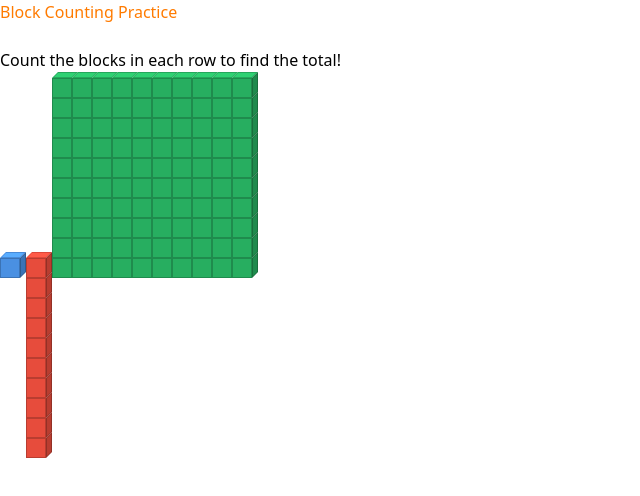
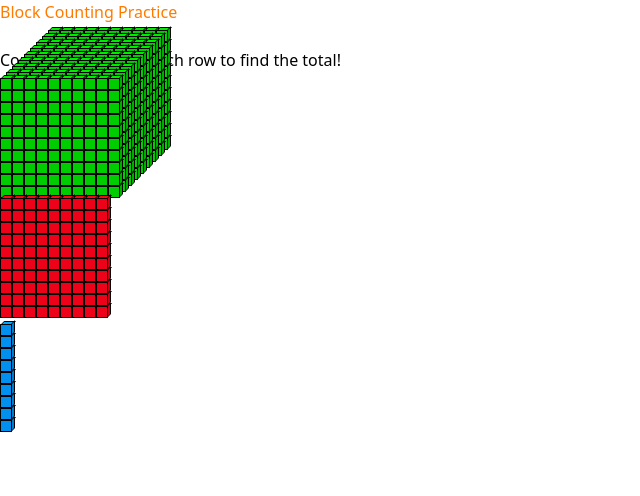
Before and after one commit to Content-Interactives/count_blocks, a React (Vite) app: page / in a window 1280 px wide. Shown: the top 496 px of the page, without its empty margins (0-640 px from the left). Built offline with nearby package versions, Linux system fonts and the light colour scheme.

Commit message:
fixed blocks

```diff
--- /dev/null
+++ b/src/components/Blocks.css
@@ -0,0 +1,112 @@
+/* CSS variables-driven isometric cube */
+
+.blocks-row {
+  display: flex;
+  flex-wrap: wrap;
+  align-items: center;
+}
+
+.blocks-column {
+  display: inline-flex;
+  flex-direction: column;
+  align-items: flex-start;
+}
+
+.blocks-grid {
+  display: inline-flex;
+  flex-direction: column;
+  align-items: flex-start;
+}
+
+.blocks-row--nowrap {
+  flex-wrap: nowrap;
+}
+
+/* Stacking multiple 100-block grids */
+.hundreds-stack {
+  position: relative;
+  display: inline-block;
+  z-index: 1;
+}
+
+.hundred-layer {
+  position: absolute;
+  top: 0;
+  left: 0;
+  transform: translate(var(--dx, 0px), var(--dy, 0px));
+}
+
+.hundred-layer--base {
+  position: relative;
+}
+
+/* OneBlock: remove hover highlighting */
+.one-group { position: relative; }
+
+.one-block {
+  position: relative;
+  display: inline-block;
+  width: var(--size);
+  height: var(--size);
+  margin-right: var(--margin-right, 20px);
+  margin-top: var(--margin-top, 2px);
+  background: var(--color);
+  border: var(--border) solid #000;
+  box-sizing: border-box;
+  z-index: var(--z);
+  border-radius: var(--border-radius);
+  /* no hover cursor/transition */
+}
+
+/* No per-block glow; group-level only */
+
+/* TenBlock: hover a column to glow all its blocks */
+.ten-column { position: relative; }
+
+/* HundredBlock: hover a stack layer to glow all its blocks */
+/* hundred-layer: no hover overlay */
+
+/* geometry helpers */
+:root {
+  --iso-top-depth: 0.35; /* fraction of size */
+  --iso-right-width: 0.35; /* fraction of size */
+  /* fine-tune alignment as fractions of size (negative moves up/left) */
+  --top-left-adjust: -0.02;    /* shift the top face slightly left */
+  --right-top-adjust: -0.0375; /* lift the right face slightly up */
+}
+
+/* render faces using pseudo-elements to reduce DOM */
+.one-block::before,
+.one-block::after {
+  content: '';
+  position: absolute;
+  box-sizing: border-box;
+  background: var(--color);
+  border: var(--border) solid #000;
+  border-radius: var(--border-radius);
+  pointer-events: none;
+}
+
+/* Top face: sits above, skewed on X */
+.one-block::before {
+  /* top face */
+  left: calc(var(--border) * -1.05 + var(--size) * var(--top-left-adjust));
+  width: var(--size);
+  height: calc(var(--size) * var(--iso-top-depth));
+  top: calc(var(--size) * var(--iso-top-depth) * -1.05);
+  transform: skewX(-45deg);
+  transform-origin: bottom left;
+  filter: brightness(1.15);
+}
+
+/* Right face: sits to the right, skewed on Y */
+.one-block::after {
+  /* right face */
+  top: calc(var(--size) * var(--right-top-adjust) * 1.65);
+  right: calc(var(--size) * var(--iso-right-width) * -1.07);
+  width: calc(var(--size) * var(--iso-right-width));
+  height: var(--size);
+  transform: skewY(-45deg);
+  transform-origin: bottom left;
+  filter: brightness(0.85);
+}
--- a/src/components/Blocks.jsx
+++ b/src/components/Blocks.jsx
@@ -1,176 +1,111 @@
 import React from 'react';
+import './Blocks.css';
 
-// Single unit cube
-export const OneBlock = ({ size = 20, color = '#4a90e2' }) => {
+const size = 12;
+
+// Single unit cube; adjustable via CSS variables
+export const OneBlock = ({ color = '#0290ee', count = 1, border = 1 }) => {
+  const wrapperClass = count > 1 ? 'blocks-column' : 'blocks-row';
   return (
+    <div className={`${wrapperClass} mr-2 z-3 one-group`} style={{ '--size': `${size}px`, '--color': color }}>
+      {Array.from({ length: count }, (_, idx) => (
         <div
-      className="one-block"
+          key={idx}
+          className="one-block mb-1"
           style={{
-        width: `${size}px`,
-        height: `${size}px`,
-        backgroundColor: color,
-        border: '1px solid rgba(0,0,0,0.2)',
-        display: 'inline-block',
-        position: 'relative',
-        marginRight: `${size * 0.3}px`,
-        marginTop: `${size * 0.3}px`
+            '--size': `${size}px`,
+            '--color': color,
+            '--border': `${border}px`,
+            '--border-radius': `${0.5}px`,
+            '--z': 100 - idx,
+            ...(count > 1
+              ? { '--margin-top': '0px', '--margin-right': '0px' }
+              : { '--margin-top': '2px', '--margin-right': '20px' }),
           }}
         >
-      {/* Top face */}
-      <div style={{
-        position: 'absolute',
-        top: `-${size * 0.35}px`,
-        left: '-1px',
-        width: `${size}px`,
-        height: `${size * 0.3}px`,
-        backgroundColor: color,
-        border: '1px solid rgba(0,0,0,0.2)',
-        transform: 'skewX(-45deg)',
-        transformOrigin: 'bottom left',
-        filter: 'brightness(1.2)'
-      }} />
-      {/* Right face */}
-      <div style={{
-        position: 'absolute',
-        top: '-1.1px',
-        right: `-${size * 0.35}px`,
-        width: `${size * 0.3}px`,
-        height: `${size}px`,
-        backgroundColor: color,
-        border: '1px solid rgba(0,0,0,0.2)',
-        transform: 'skewY(-45deg)',
-        transformOrigin: 'bottom left',
-        filter: 'brightness(0.8)'
-      }} />
+          {null}
+        </div>
+      ))}
     </div>
   );
 };
 
-// Rod of 10 unit cubes
-export const TenBlock = ({ size = 20, color = '#e74c3c' }) => {
-  const cubes = Array.from({ length: 10 }, (_, i) => (
+// Column of ten unit cubes; zero spacing between cubes
+export const TenBlock = ({ color = '#ee021a', border = 1, count = 1 }) => {
+  return (
+    <div className="blocks-row blocks-row--nowrap z-2">
+      {Array.from({ length: count }, (_, col) => (
         <div
-      key={i}
-      className="cube-in-rod"
+          key={col}
+          className="blocks-column mr-1 ten-column"
+          style={{ '--size': `${size}px`, '--color': color }}
+        >
+          {Array.from({ length: 10 }, (_, row) => (
+            <div
+              key={row}
+              className="one-block"
               style={{
-        width: `${size}px`,
-        height: `${size}px`,
-        backgroundColor: color,
-        border: '1px solid rgba(0,0,0,0.2)',
-        display: 'block',
-        position: 'relative'
+                '--size': `${size}px`,
+                '--color': color,
+                '--border': `${border}px`,
+                '--border-radius': `${0.5}px`,
+                '--z': 100 - row,
+                '--margin-top': '0px',
+                '--margin-right': '0px',
               }}
             >
-      {/* Top face - only on the top cube (first cube) */}
-      {i === 0 && (
-        <div style={{
-          position: 'absolute',
-          top: `-${size * 0.35}px`,
-          left: '-1px',
-          width: `${size}px`,
-          height: `${size * 0.3}px`,
-          backgroundColor: color,
-          border: '1px solid rgba(0,0,0,0.2)',
-          transform: 'skewX(-45deg)',
-          transformOrigin: 'bottom left',
-          filter: 'brightness(1.2)'
-        }} />
-      )}
-      {/* Right face - on all cubes */}
-      <div style={{
-        position: 'absolute',
-        top: '-1.1px',
-        right: `-${size * 0.35}px`,
-        width: `${size * 0.3}px`,
-        height: `${size}px`,
-        backgroundColor: color,
-        border: '1px solid rgba(0,0,0,0.2)',
-        transform: 'skewY(-45deg)',
-        transformOrigin: 'bottom left',
-        filter: 'brightness(0.8)'
-      }} />
+              {null}
             </div>
-  ));
-
-  return (
-    <div
-      className="ten-block"
-      style={{
-        display: 'inline-block',
-        position: 'relative',
-        marginRight: `${size * 0.3}px`,
-        marginTop: `${size * 0.3}px`
-      }}
-    >
-      <div style={{ display: 'flex', flexDirection: 'column', alignItems: 'center' }}>
-        {cubes}
+          ))}
         </div>
+      ))}
     </div>
   );
 };
 
-// Flat square of 100 unit cubes (10x10)
-export const HundredBlock = ({ size = 20, color = '#27ae60' }) => {
-  const rows = Array.from({ length: 10 }, (_, rowIndex) => (
-    <div key={rowIndex} style={{ display: 'flex' }}>
-      {Array.from({ length: 10 }, (_, colIndex) => (
+// 10x10 grid of unit cubes; zero spacing; composed of 10 TenBlocks side by side
+export const HundredBlock = ({ color = '#00cd00', border = 1, count = 1 }) => {
+  const layerOffsetX = Math.round(size * 0.5); // shift right per layer
+  const layerOffsetY = Math.round(size * -0.5); // shift up per layer
+  return (
+    <div className="hundreds-stack">
+      {Array.from({ length: count }, (_, layerIdx) => (
         <div
-          key={colIndex}
-          className="cube-in-hundred"
+          key={layerIdx}
+          className={layerIdx === 0 ? 'hundred-layer hundred-layer--base' : 'hundred-layer'}
           style={{
-            width: `${size}px`,
-            height: `${size}px`,
-            backgroundColor: color,
-            border: '1px solid rgba(0,0,0,0.2)',
-            position: 'relative'
+            '--dx': `${layerIdx * layerOffsetX}px`,
+            '--dy': `${layerIdx * layerOffsetY}px`,
+            zIndex: 1000 - layerIdx,
+            '--size': `${size}px`,
+            '--color': color,
           }}
         >
-          {/* Top face - only on top row */}
-          {rowIndex === 0 && (
-            <div style={{
-              position: 'absolute',
-              top: `-${size * 0.35}px`,
-              left: '-1px',
-              width: `${size}px`,
-              height: `${size * 0.3}px`,
-              backgroundColor: color,
-              border: '1px solid rgba(0,0,0,0.2)',
-              transform: 'skewX(-45deg)',
-              transformOrigin: 'bottom left',
-              filter: 'brightness(1.2)'
-            }} />
-          )}
-          {/* Right face - only on rightmost column */}
-          {colIndex === 9 && (
-            <div style={{
-              position: 'absolute',
-              top: '-1.1px',
-              right: `-${size * 0.35}px`,
-              width: `${size * 0.3}px`,
-              height: `${size}px`,
-              backgroundColor: color,
-              border: '1px solid rgba(0,0,0,0.2)',
-              transform: 'skewY(-45deg)',
-              transformOrigin: 'bottom left',
-              filter: 'brightness(0.8)'
-            }} />
-          )}
+          <div className="blocks-grid">
+            {Array.from({ length: 10 }, (_, rowIdx) => (
+              <div key={rowIdx} className="blocks-row blocks-row--nowrap">
+                {Array.from({ length: 10 }, (_, colIdx) => (
+                  <div
+                    key={colIdx}
+                    className="one-block"
+                    style={{
+                      '--size': `${size}px`,
+                      '--color': color,
+                      '--border': `${border}px`,
+                      '--border-radius': `${0.5}px`,
+                      '--z': `${(9 - rowIdx) * 10 + colIdx}`,
+                      '--margin-top': '0px',
+                      '--margin-right': '0px',
+                    }}
+                  >
+                    {null}
                   </div>
                 ))}
               </div>
-  ));
-
-  return (
-    <div
-      className="hundred-block"
-      style={{
-        display: 'inline-block',
-        position: 'relative',
-        marginRight: `${size * 3}px`,
-        marginTop: `${size * 0.3}px`
-      }}
-    >
-      {rows}
+            ))}
+          </div>
+        </div>
+      ))}
     </div>
   );
 };
--- a/src/components/CountBlocks.jsx
+++ b/src/components/CountBlocks.jsx
@@ -19,10 +19,10 @@ const CountBlocks = () => {
             </div>
 
             {/* Blocks */}
-            <div className='flex flex-wrap justify-center items-center'>
-                <OneBlock />
-                <TenBlock />
-                <HundredBlock />
+            <div className='flex flex-wrap justify-between items-center p-5 pb-0'>
+                <HundredBlock count={9} />
+                <TenBlock count={9} />
+                <OneBlock count={9} />
             </div>
         </Container>
 )
```
Lines whose indentation alone changed are shown as unchanged.
